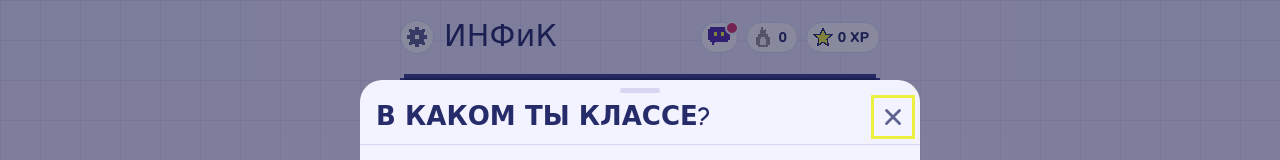
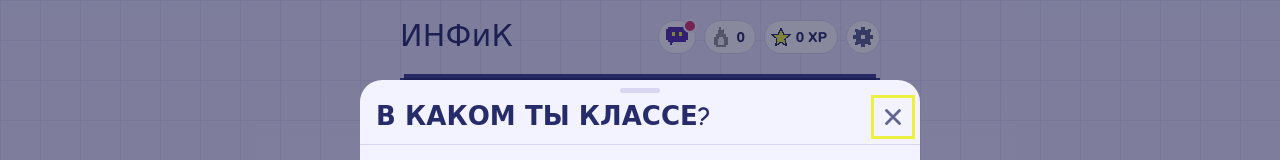
Before and after one commit to inf-and-cats/infik, a plain HTML site: page index.html in a window 1280 px wide. Shown: the top 160 px of the page. Drawn offline with nearby package versions, Linux system fonts and the light colour scheme; a web font is replaced by a local one.

Commit message:
Шестерёнка настроек справа в шапке, после XP
Co-Authored-By: Claude Opus 5.5 <noreply@anthropic.com>

```diff
--- a/css/app.css
+++ b/css/app.css
@@ -499,7 +499,6 @@ img.px{image-rendering:pixelated}
 .rw-set{display:flex;flex-direction:column;gap:18px;padding:4px 4px 8px}
 .rw-set .set-row{background:var(--surface);padding:12px 14px;box-shadow:0 -3px 0 var(--line),0 3px 0 var(--line),-3px 0 0 var(--line),3px 0 0 var(--line)}
 .rw-set .note{text-align:center}
-.top-l{display:flex;align-items:center;gap:10px;min-width:0}
 .stat.gear{cursor:pointer;padding:6px;color:var(--ink-soft);font:inherit}
 .stat.gear svg{width:20px;height:20px}
 .set-row{display:flex;align-items:center;justify-content:space-between;gap:12px;flex-wrap:wrap;font-weight:700}
@@ -517,5 +516,5 @@ img.px{image-rendering:pixelated}
 .tabs button[aria-selected="true"] svg .ac{fill:var(--tab-acc);opacity:1}
 .tabs button{font-family:var(--px-font);font-weight:400;font-size:8px;letter-spacing:.02em;gap:6px;padding:8px 2px 7px}
 .tabs button[aria-selected="true"]{border-radius:0;box-shadow:0 -3px 0 var(--surface-2),0 3px 0 var(--surface-2),-3px 0 0 var(--surface-2),3px 0 0 var(--surface-2)}
-@media (max-width:360px){.top{gap:6px}.top-l{gap:6px}.stat.gear{padding:4px;border:0;background:none}.stat.gear svg{width:18px;height:18px}.top .brand{font-size:22px}}
+@media (max-width:380px){.top{gap:6px}.stat.gear{padding:4px 2px;border:0;background:none}.stat.gear svg{width:18px;height:18px}.top .brand{font-size:24px}}
 @media (max-width:340px){.top .brand{display:none}} /* очень узкие экраны: шапке не хватает места, остаётся шестерёнка */
--- a/index.html
+++ b/index.html
@@ -9,7 +9,7 @@
 <link rel="preconnect" href="https://fonts.googleapis.com">
 <link rel="preconnect" href="https://fonts.gstatic.com" crossorigin>
 <link rel="stylesheet" href="https://fonts.googleapis.com/css2?family=Neucha&family=Nunito:wght@400;600;700;800&family=Marck+Script&family=JetBrains+Mono:wght@400;600&family=Press+Start+2P&display=swap">
-<link rel="stylesheet" href="css/app.css?v=1116">
+<link rel="stylesheet" href="css/app.css?v=1116b">
 <link rel="stylesheet" href="css/demo.css?v=1116">
 <link rel="stylesheet" href="css/icons.css">
 <link rel="stylesheet" href="css/speedrun.css">
@@ -30,7 +30,7 @@
 <script src="js/sheet.js?v=1115"></script>
 <script src="js/robot.js?v=1115"></script>
 <script src="js/lesson.js?v=1116"></script>
-<script src="js/app.js?v=1116"></script>
+<script src="js/app.js?v=1116b"></script>
 <script src="js/materials.js?v=1116"></script>
 <script src="js/coursepage.js"></script>
 <script src="js/icons.js?v=1115"></script>
--- a/js/app.js
+++ b/js/app.js
@@ -12,10 +12,11 @@ const BADGES = [
 /* ---------- views ---------- */
 const GEAR='<svg viewBox="0 0 12 12" shape-rendering="crispEdges" fill="currentColor" aria-hidden="true"><rect x="5" y="0" width="2" height="2"/><rect x="5" y="10" width="2" height="2"/><rect x="0" y="5" width="2" height="2"/><rect x="10" y="5" width="2" height="2"/><rect x="1" y="1" width="2" height="2"/><rect x="9" y="1" width="2" height="2"/><rect x="1" y="9" width="2" height="2"/><rect x="9" y="9" width="2" height="2"/><rect x="3" y="2" width="6" height="1"/><rect x="2" y="3" width="8" height="6"/><rect x="3" y="9" width="6" height="1"/><rect x="5" y="5" width="2" height="2" fill="var(--surface)"/></svg>';
 function renderTop(){
-  return '<div class="top"><div class="top-l"><button class="stat gear" type="button" id="gearbtn" aria-label="Настройки" title="Настройки">'+GEAR+'</button><div class="brand">ИНФиК</div></div><div class="stats">'+
+  return '<div class="top"><div class="brand">ИНФиК</div><div class="stats">'+
    (CHAT_URL?'<button class="stat chat'+(S.chatSeen?'':' new')+'" type="button" id="chatbtn" aria-label="Чат учеников" title="Чат учеников">'+I.chat+'</button>':'')+
    '<button class="stat fire'+(streakLit()?'':' off')+'" type="button" id="firebtn" aria-label="Огонёк: дней подряд" title="Огонёк">'+I.fire+streakNow()+'</button>'+
    '<button class="stat xp'+(S.newBadge?' new':'')+'" type="button" id="xpbtn" aria-label="Опыт и награды" title="Опыт и награды">'+I.xp+S.xp+' XP</button>'+
+   '<button class="stat gear" type="button" id="gearbtn" aria-label="Настройки" title="Настройки">'+GEAR+'</button>'+
    (S.hintRewards||!S.xp?'':'<span class="xp-hint" aria-hidden="true">Награды теперь здесь 👆</span>')+'</div></div>';
 }
 /* «Спидран» скрыт, если сервер сказал speedrun:false (ученики платного курса); без ответа — виден.
```
